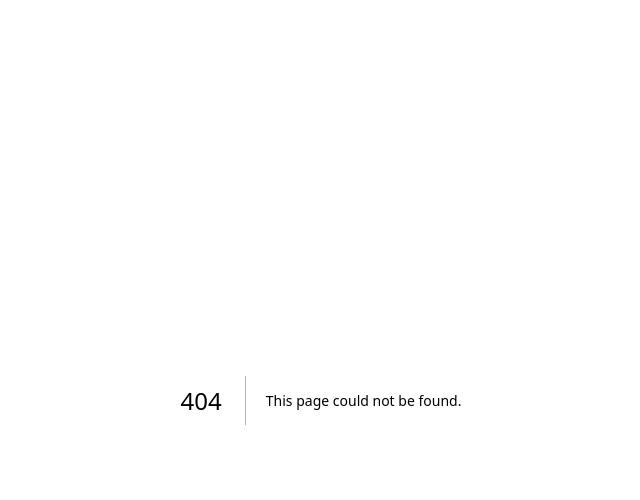
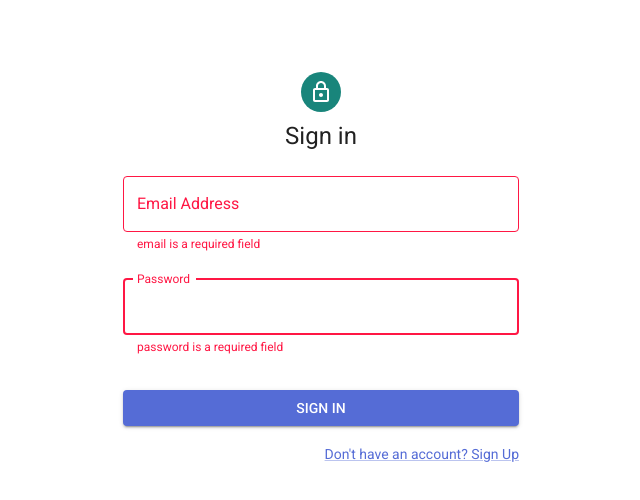
Before and after one commit to fakhergh/vai, a Next.js app: page /auth/login in a window 1280 px wide. Before the commit this address had no page. Shown: the top 500 px of the page, without its empty margins (319-959 px from the left). Built offline with nearby package versions, Linux system fonts and the light colour scheme.

Commit message:
VAI-01 Implement login functionality

```diff
--- /dev/null
+++ b/src/app/auth/login/page.tsx
@@ -0,0 +1,102 @@
+'use client';
+import * as React from 'react';
+import { Avatar, Box, Container, Grid, Link, Typography } from '@mui/material';
+import LockOutlinedIcon from '@mui/icons-material/LockOutlined';
+import { LoginForm, LoginFormValues } from '@/components/LoginForm/LoginForm';
+import { useLoginMutation } from '@/services/authService';
+import { HttpStatusCode } from 'axios';
+import { useSnackbar } from 'notistack';
+import { UserRole } from '@/interfaces';
+import { useRouter } from 'next/navigation';
+import { routes } from '@/constants';
+
+export default function Login() {
+  const { push } = useRouter();
+  const { enqueueSnackbar } = useSnackbar();
+
+  const { mutate: loginMutation, data, error, status } = useLoginMutation();
+
+  const onSubmit = React.useCallback((values: LoginFormValues) => {
+    loginMutation({ email: values.email, password: values.password });
+  }, []);
+
+  const redirect = React.useCallback(
+    (role: UserRole) => {
+      let nextRoute: string;
+
+      switch (role) {
+        case UserRole.ADMIN:
+          nextRoute = routes.admin.home;
+          break;
+        case UserRole.DOCTOR:
+          nextRoute = routes.doctor.home;
+          break;
+        case UserRole.PATIENT:
+          nextRoute = routes.patient.home;
+          break;
+      }
+
+      push(nextRoute);
+    },
+    [push],
+  );
+
+  React.useEffect(() => {
+    const token = localStorage.getItem('token');
+    const role = localStorage.getItem('role') as UserRole | null;
+
+    if (typeof token === 'string' && typeof role === 'string') {
+      redirect(role);
+    }
+  }, [redirect]);
+
+  React.useEffect(() => {
+    if (data?.data.token) {
+      localStorage.setItem('token', data.data.token);
+      localStorage.setItem('role', data.data.user.role);
+      redirect(data.data.user.role);
+    }
+  }, [data, redirect]);
+
+  React.useEffect(() => {
+    switch (error?.response?.status) {
+      case HttpStatusCode.NotFound:
+        enqueueSnackbar('Invalid email or password', { variant: 'error' });
+        break;
+      case HttpStatusCode.InternalServerError:
+        enqueueSnackbar('Server error', { variant: 'error' });
+        break;
+    }
+  }, [error, enqueueSnackbar]);
+
+  return (
+    <Container component="main" maxWidth="xs">
+      <Box
+        sx={{
+          marginTop: 8,
+          display: 'flex',
+          flexDirection: 'column',
+          alignItems: 'center',
+        }}
+      >
+        <Avatar sx={{ m: 1, bgcolor: 'secondary.main' }}>
+          <LockOutlinedIcon />
+        </Avatar>
+        <Typography component="h1" variant="h5">
+          Sign in
+        </Typography>
+        <Box sx={{ mt: 1 }}>
+          <LoginForm onSubmit={onSubmit} loading={status === 'loading'} />
+          <Grid container>
+            <Grid item xs></Grid>
+            <Grid item>
+              <Link href={routes.auth.register} variant="body2">
+                {"Don't have an account? Sign Up"}
+              </Link>
+            </Grid>
+          </Grid>
+        </Box>
+      </Box>
+    </Container>
+  );
+}
--- a/src/app/layout.tsx
+++ b/src/app/layout.tsx
@@ -1,8 +1,9 @@
 'use client';
-import './globals.css';
 import { ThemeProvider } from '@mui/system';
 import { QueryClientProvider, QueryClient } from '@tanstack/react-query';
 import { theme } from '@/theme';
+import { CssBaseline } from '@mui/material';
+import { SnackbarProvider } from 'notistack';
 
 const queryClient: QueryClient = new QueryClient({
   defaultOptions: {
@@ -17,7 +18,12 @@ export default function RootLayout({ children }: { children: React.ReactNode })
     <html lang="en">
       <body>
         <QueryClientProvider client={queryClient}>
-          <ThemeProvider theme={theme}>{children}</ThemeProvider>
+          <ThemeProvider theme={theme}>
+            <SnackbarProvider maxSnack={1} autoHideDuration={4000} anchorOrigin={{ horizontal: 'center', vertical: 'bottom' }}>
+              <CssBaseline />
+              {children}
+            </SnackbarProvider>
+          </ThemeProvider>
         </QueryClientProvider>
       </body>
     </html>
```
